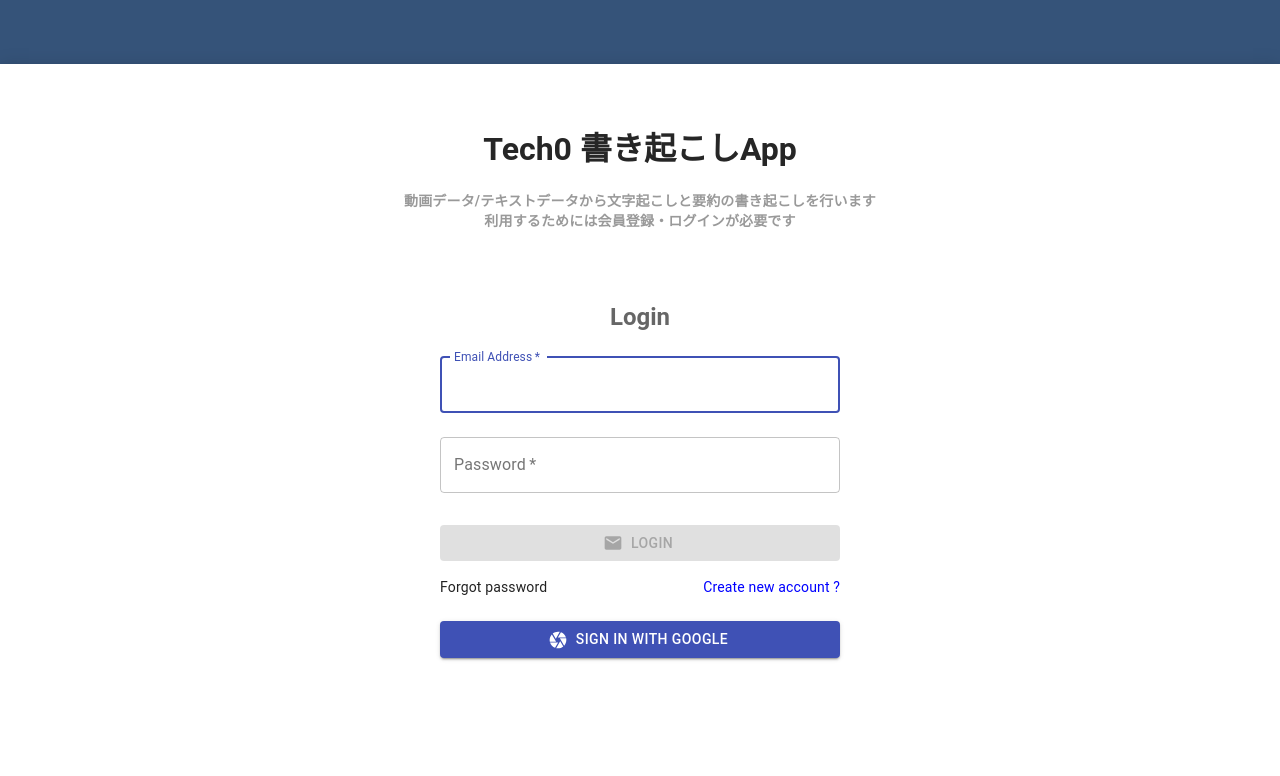
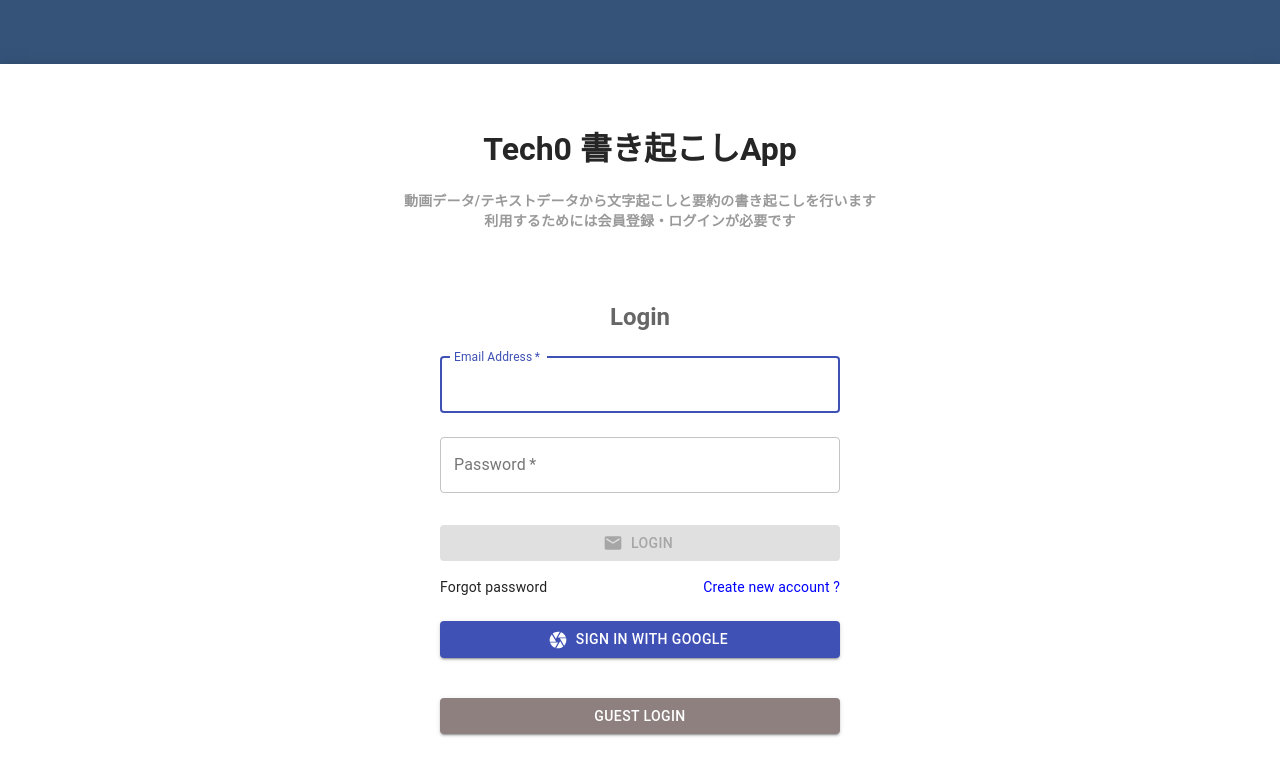
Before and after one commit to sakagawayasuaki/Summary_app_deploy, a React (Create React App) app: page / in a window 1280 px wide. Shown: the top 776 px of the page. Built offline with nearby package versions, Linux system fonts and the light colour scheme; no server answers.

Commit message:
ゲストログイン機能追加

```diff
--- a/src/App.js
+++ b/src/App.js
@@ -62,11 +62,9 @@ function App() {
 
   // ユーザーのログイン状態を監視します。Firebase 認証サービスから auth オブジェクトを使用して、
   // onAuthStateChanged メソッドを呼び出し、認証状態の変更をリッスンします。このメソッドは、認証状態が変更されるたびに呼び出されるコールバック関数を受け取ります。
-
   // authUser オブジェクトが存在する場合（ユーザーがログインしている場合）、Redux の login アクションをディスパッチします。
   // authUser オブジェクトから uid, photoURL, displayName を取得して login アクションのパラメータとして渡します。
   // authUser オブジェクトが null の場合（ユーザーがログアウトしているか、未認証の場合）、Redux の logout アクションをディスパッチします。
-
   // return unsub ：useEffect は、コンポーネントがアンマウントされるときにクリーンアップ関数を返すことができます。
   // この関数は、コンポーネントのアンマウント時に呼び出され、onAuthStateChanged で設定した
   // 認証状態のリスナーを解除（unsubscribe）します。これにより、不要なメモリリークを避けることができます。
@@ -96,7 +94,6 @@ function App() {
   // components のAuth.js でログイン状態の画面表示。
   // その後、ユーザーログイン状態：user.uidに応じて、異なるコンポーネント:をレンダリング：書き起こし画面のHome表示
   // 書き起こし履歴の画面遷移は、サイドバーの書き起こし履歴をクリックすることで、Feed.jsのshowFeedをtrueにして、画面遷移。戻るでもとに戻る。
-
   // 認証されたユーザーの場合は、いくつかのコンテキストプロバイダーを使用してコンテキストを子コンポーネントに提供
   // ログイン認証されていないユーザーの場合は、Auth コンポーネントをレンダリングします。
 
--- a/src/components/Auth.js
+++ b/src/components/Auth.js
@@ -177,6 +177,27 @@ function Auth() {
     );
   };
 
+  // ゲストユーザーの情報（ダミーデータ）
+  const guestUserData = {
+    email: "guest_tech0@example.com",
+    password: "guest123_tech0",
+  };
+
+  // ゲストログイン処理
+  const signInAsGuest = async () => {
+    try {
+      // ここでFirebaseのsignInWithEmailAndPasswordを使用するか、
+      // もしくはゲストユーザーの情報をアプリの状態に設定する
+      await auth.signInWithEmailAndPassword(
+        guestUserData.email,
+        guestUserData.password
+      );
+      // その他の状態管理が必要な場合はここで行う
+    } catch (err) {
+      alert(err.message);
+    }
+  };
+
   return (
     <>
       <div className={classes.headerBar}></div> {/* これが新しいバーです */}
@@ -215,7 +236,6 @@ function Auth() {
               <br />
               利用するためには会員登録・ログインが必要です
             </Typography>
-
             <Typography
               component="h1"
               variant="h5"
@@ -241,30 +261,8 @@ function Auth() {
                       setUsername(e.target.value);
                     }}
                   />
-                  {/* 以下の Box セクションをコメントアウトまたは削除します
-                  <Box textAlign="center">
-                    <IconButton>
-                      <label>
-                        <AccountCircleIcon
-                          fontSize="large"
-                          className={
-                            avatarImage
-                              ? styles.login_addIconLoaded
-                              : styles.login_addIcon
-                          }
-                        />
-                        <input
-                          className={styles.login_hiddenIcon}
-                          type="file"
-                          onChange={onChangeImageHandler}
-                        />
-                      </label>
-                    </IconButton>
-                  </Box>
-                  */}
                 </>
               )}
-
               <TextField
                 variant="outlined"
                 margin="normal"
@@ -294,7 +292,6 @@ function Auth() {
                   setPassword(e.target.value);
                 }}
               />
-
               <Button
                 disabled={
                   isLogin
@@ -327,7 +324,6 @@ function Auth() {
               >
                 {isLogin ? "Login" : "Register"}
               </Button>
-
               <Grid container>
                 <Grid item xs>
                   <span
@@ -346,7 +342,6 @@ function Auth() {
                   </span>
                 </Grid>
               </Grid>
-
               <Button
                 fullWidth
                 variant="contained"
@@ -357,8 +352,18 @@ function Auth() {
               >
                 Sign In with Google
               </Button>
+
+              <Button
+                fullWidth
+                variant="contained"
+                color="primary"
+                style={{ backgroundColor: "#8F8080" }} // ここで背景色を設定
+                className={classes.submit}
+                onClick={signInAsGuest} // ゲストログイン処理を実行
+              >
+                Guest Login
+              </Button>
             </form>
-
             <Modal open={openModal} onClose={() => setOpenModal(false)}>
               <div style={getModalStyle()} className={classes.modal}>
                 <div className={styles.login_modal}>
--- a/src/components_ui/Sidebar.js
+++ b/src/components_ui/Sidebar.js
@@ -47,6 +47,9 @@ function Sidebar({ isOpen, toggleSidebar, setShowFeed }) {
   const handleDownload = async (fileName) => {
     downloadFile(`/static/${userId}/result/summary/${fileName}`);
   };
+
+  // ゲストユーザーかどうかを判断
+  const isGuestUser = userId === "neqj1hQ76lWY5PUF1JExPzgmYyQ2"; // 例: ゲストユーザーのIDが "guest" の場合
 
   return (
     <Box
@@ -138,6 +141,7 @@ function Sidebar({ isOpen, toggleSidebar, setShowFeed }) {
         </Text>
       </Box>
 
+      {!isGuestUser && (
         <Box mt="100px">
           <Text
             fontSize="18px"
@@ -153,8 +157,9 @@ function Sidebar({ isOpen, toggleSidebar, setShowFeed }) {
             履歴ファイル
           </Text>
         </Box>
-
+      )}
       {/* 20230917追加 ファイル履歴 */}
+      {!isGuestUser && (
         <Box mt="2px">
           {Object.keys(fileGroups)
             .sort((a, b) => b.localeCompare(a))
@@ -200,7 +205,7 @@ function Sidebar({ isOpen, toggleSidebar, setShowFeed }) {
               </Box>
             ))}
         </Box>
-
+      )}
       <Box position="absolute" bottom="40px">
         <Text
           fontSize="18px"
```
Also changed, not shown: src/setupTests.js (deleted, +0 -5 lines), src/logo.svg (deleted). Lines whose indentation alone changed are shown as unchanged.
